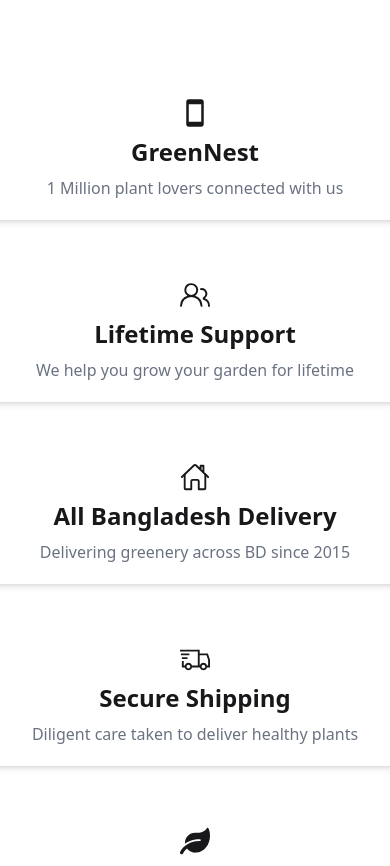
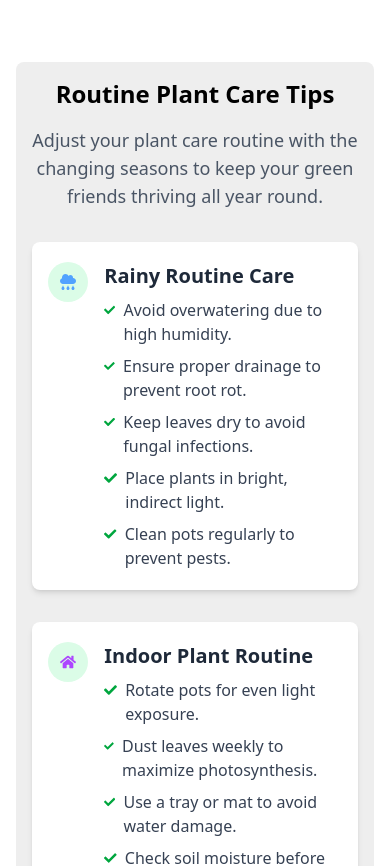
Before and after one commit to mdsheikhmohaimenulislam/Assignment-10, a React (Vite) app: page / in a window 390 px wide. Shown: the part 1040-1906 px from the top of the page. Built offline with nearby package versions, Linux system fonts and the light colour scheme; no server answers.

Commit message:
read more added

```diff
--- a/src/Components/Flower/Flower.jsx
+++ /dev/null
@@ -1,24 +0,0 @@
-import React, { use } from "react";
-import SingleFlower from "./SingleFlower";
-import { ThemeContext } from "../../Theme/ThemeContext";
-
-const flowerPromise = fetch("/Flowers.json").then((res) => res.json());
-
-const Flower = () => {
-  const flowers = use(flowerPromise);
-  const {theme} = use(ThemeContext);
-
-
-  return (
-    <div className="mb-80">
-        <h1 className={`text-5xl font-bold text-center underline mt-60 mb-20 ${theme === "dark"? "text-white" : "text-black"}`}>Beginner-Friendly Plants</h1>
-      <div className="grid grid-cols-1 md:grid-cols-2 gap-20">
-        {flowers.map((flower) => (
-          <SingleFlower key={flower.id} flower={flower} />
-        ))}
-      </div>
-    </div>
-  );
-};
-
-export default Flower;
--- a/src/Components/Flower/SingleFlower.jsx
+++ /dev/null
@@ -1,25 +0,0 @@
-import React, { use } from "react";
-import { ThemeContext } from "../../Theme/ThemeContext";
-
-const SingleFlower = ({ flower }) => {
-
-   // ${theme === "dark"? "bg-gray-600" : "bg-base-300"}
-   const {theme} = use(ThemeContext)
-
-  return (
-    <div>
-      <div className={`card shadow-sm  ${theme === "dark"? "bg-gray-600 text-white" : "bg-base-300 text-black"}`}>
-        <figure>
-          <img src={flower.image_url} alt="photo" />
-        </figure>
-        <div className="card-body">
-          <h2 className="card-title">{flower.name}</h2>
-          <p>{flower.description}</p>
-        </div>
-      </div>
-      ;
-    </div>
-  );
-};
-
-export default SingleFlower;
--- a/src/Components/Home/Home.jsx
+++ b/src/Components/Home/Home.jsx
@@ -4,6 +4,7 @@
 import CarouselSection from "../CarouselSection/CarouselSection";
 // import Flower from "../Flower/Flower";
 import GreenNest from "../GreenNest/GreenNest";
+import Routine from "../Routine /Routine";
 
 
 
@@ -15,6 +16,7 @@
       <NewPlants/>
       {/* <Flower/> */}
       {/* <PlantCareMistake/> */}
+      <Routine/>
       <GreenNest/>
     </>
   );
--- /dev/null
+++ b/src/Components/Routine /Routine.jsx
@@ -0,0 +1,84 @@
+import React, { use } from "react";
+import { FaCheck, FaSnowflake, FaSun } from "react-icons/fa";
+import { ThemeContext } from "../../Theme/ThemeContext";
+
+import { FaCloudRain, FaHome,} from "react-icons/fa";
+
+const routineData = [
+  {
+    icon: <FaCloudRain className="text-blue-400" />,
+    title: "Rainy Routine Care",
+    tips: [
+      "Avoid overwatering due to high humidity.",
+      "Ensure proper drainage to prevent root rot.",
+      "Keep leaves dry to avoid fungal infections.",
+      "Place plants in bright, indirect light.",
+      "Clean pots regularly to prevent pests.",
+    ],
+  },
+  {
+    icon: <FaHome className="text-purple-500" />,
+    title: "Indoor Plant Routine",
+    tips: [
+      "Rotate pots for even light exposure.",
+      "Dust leaves weekly to maximize photosynthesis.",
+      "Use a tray or mat to avoid water damage.",
+      "Check soil moisture before watering.",
+      "Keep away from air conditioners and heaters.",
+    ],
+  },
+];
+
+
+
+const Routine = () => {
+
+    const { theme} = use(ThemeContext);
+
+
+  return (
+    <div className={`my-16 bg-base-300 rounded-lg p-4 lg:p-8 ${
+          theme === "dark" ? "bg-gray-600 text-white" : "bg-base-300 text-black"
+        }`}>
+      <div className="text-center mb-8">
+        <h2 className={`text-2xl sm:text-3xl font-bold mb-4 ${theme === "dark" ? "text-white ": "text-black"}`}>
+          Routine Plant Care Tips
+        </h2>
+        <p className={`text-lg text-gray-600 max-w-3xl mx-auto ${theme === "dark" ? "text-white ": "text-black"}`}>
+          Adjust your plant care routine with the changing seasons to keep your
+          green friends thriving all year round.
+        </p>
+      </div>
+
+      <div className="grid grid-cols-1 md:grid-cols-2 gap-8">
+        {routineData.map((section, index) => (
+          <div
+            key={index}
+            className="bg-white rounded-lg shadow-md overflow-hidden px-4 py-5 lg:p-6"
+          >
+            <div className="flex items-start">
+              <div className="flex-shrink-0 bg-green-100 rounded-full p-3 mr-4">
+                {section.icon}
+              </div>
+              <div>
+                <h3 className="text-xl font-semibold text-gray-800 mb-2">
+                  {section.title}
+                </h3>
+                <ul className="space-y-2 text-gray-700">
+                  {section.tips.map((tip, i) => (
+                    <li key={i} className="flex items-start">
+                      <FaCheck className="text-green-600 mt-1 mr-2" />
+                      <span>{tip}</span>
+                    </li>
+                  ))}
+                </ul>
+              </div>
+            </div>
+          </div>
+        ))}
+      </div>
+    </div>
+  );
+};
+
+export default Routine;
--- a/src/Page/NewPlants/NewPlants.jsx
+++ b/src/Page/NewPlants/NewPlants.jsx
@@ -18,7 +18,7 @@
 
 
   return (
-    <div className="mt-10 mb-10">
+    <div className="mt-10">
       <h1 className={`text-5xl text-center mb-10 font-extrabold underline  ${theme ==="dark"? " text-white bg" : "text-black"}`}>
         New Plants
       </h1>
--- a/src/Page/SingleNewPlant/NewPlantDetails.jsx
+++ b/src/Page/SingleNewPlant/NewPlantDetails.jsx
@@ -40,7 +40,7 @@
   if (loading)
     return <span className="loading ml-100 loading-ring loading-xl"></span>;
 
-  return <div>{plant && <NewPlantsDetailsCard plant={plant}/>}</div>;
+  return <div  className="mt-10">{plant && <NewPlantsDetailsCard plant={plant}/>}</div>;
 };
 
 export default NewPlantDetails;
--- a/src/Page/SingleNewPlant/NewPlantsDetailsCard.jsx
+++ b/src/Page/SingleNewPlant/NewPlantsDetailsCard.jsx
@@ -1,9 +1,10 @@
 import React, { use } from "react";
 import { ThemeContext } from "../../Theme/ThemeContext";
-import { Link } from "react-router";
+import { useNavigate } from "react-router"; // ✅ for navigation
 
 const NewPlantsDetailsCard = ({ plant }) => {
   const { theme } = use(ThemeContext);
+  const navigate = useNavigate(); // ✅ init router
 
   const {
     photo,
@@ -14,46 +15,76 @@
     LastWateredDate,
     Health,
     Description,
-
     Category,
   } = plant || {};
 
-  const NextWateringDateConvert = new Date(
-    NextWateringDate
-  ).toLocaleDateString();
-  const LastWateredDateConvert = new Date(LastWateredDate).toLocaleDateString();
+  const NextWateringDateConvert = NextWateringDate
+    ? new Date(NextWateringDate).toLocaleDateString()
+    : "N/A";
+
+  const LastWateredDateConvert = LastWateredDate
+    ? new Date(LastWateredDate).toLocaleDateString()
+    : "N/A";
 
   return (
-    <div>
-      <div
-        className={` overflow-scroll card shadow-sm mb-20 p-6 ${
-          theme === "dark" ? "bg-gray-600 text-white" : "bg-base-300 text-black"
-        }`}
-      >
-        <figure>
-          <img width={400} src={photo} alt="photo" />
-        </figure>
-        <div className="card-body justify-center items-center">
-          <h2 className="card-title text-2xl">{name}</h2>
-          <p className="text-base-600 md:w-4/6">{Description}</p>
-          <div className="flex">
-            <div className="md:flex sm:flex-col space-y-3 space-x-10 ">
-              <p className="text-xl">{care}</p>
-              <p className="text-xl">{WateringFrequency}</p>
-              <p className="text-xl">{NextWateringDateConvert}</p>
-            </div>
-            <div className="md:flex flex-col  space-y-3 gap-5">
-              <p className="text-xl ml-10">{Health}</p>
-              <p className="text-xl">{Category}</p>
-              <p className="text-xl">{LastWateredDateConvert}</p>
+    <div
+      className={`min-h-[calc(100vh-210px)] rounded-xl ${
+        theme === "dark" ? "bg-gray-700 text-white" : "bg-base-200 text-black"
+      }`}
+    >
+      <div className="max-w-6xl mx-auto my-10 md:mt-20 p-6">
+        <div className="flex flex-col md:flex-row gap-8 lg:gap-16">
+          {/* Left Side – Image and Button */}
+          <div className="w-full md:w-1/2 flex flex-col items-center">
+            <img
+              src={photo}
+              alt={name}
+              className="rounded-xl w-full h-96 object-cover shadow-md"
+            />
+
+            <button
+              onClick={() => navigate("/")}
+              className="mt-4 px-4 py-2 text-sm rounded-md bg-green-600 text-white hover:bg-green-700 transition"
+            >
+              Go to Home
+            </button>
+          </div>
+
+          {/* Right Side – Details */}
+          <div className="w-full md:w-1/2 space-y-4 md:space-y-5">
+            <h2 className="text-3xl font-bold text-green-700">{name}</h2>
+
+            <p>
+              <span className="font-semibold">Category:</span> {Category}
+            </p>
+            <p>
+              <span className="font-semibold">Health:</span> {Health}
+            </p>
+            <p>
+              <span className="font-semibold">Watering Frequency:</span>{" "}
+              {WateringFrequency}
+            </p>
+            <p>
+              <span className="font-semibold">Last Watered:</span>{" "}
+              {LastWateredDateConvert}
+            </p>
+            <p>
+              <span className="font-semibold">Next Watering:</span>{" "}
+              {NextWateringDateConvert}
+            </p>
+            <p className="mt-4">
+              <span className="font-semibold">Care Level:</span> {care}
+            </p>
+
+            {/* Description */}
+            <div className="pt-4 border-t border-gray-300">
+              <h3 className="text-xl font-semibold text-green-600 mb-1">
+                Description:
+              </h3>
+              <p className="leading-relaxed">{Description}</p>
             </div>
           </div>
         </div>
-        <Link to="/">
-          <button className="btn w-full text-green-600 border-green-500">
-            Go to Home
-          </button>
-        </Link>
       </div>
     </div>
   );
--- a/src/Page/SingleNewPlant/SingleNewPlant.jsx
+++ b/src/Page/SingleNewPlant/SingleNewPlant.jsx
@@ -5,9 +5,7 @@
 
 const SingleNewPlant = ({ newPlant }) => {
   const { photo, name, Description, _id } = newPlant || {};
-  const {theme} = use(ThemeContext)
-
-
+  const { theme } = use(ThemeContext);
 
   return (
     <div>
@@ -15,17 +13,33 @@
         anchorSelect="#my-anchor-element"
         content="Go to the All Plants Section"
       />
-      <div id="my-anchor-element" className={`card  shadow-sm ${theme === "dark"? "bg-gray-600 text-white" : "bg-base-300 text-black"}`}>
+      <div
+        id="my-anchor-element"
+        className={`card  shadow-sm ${
+          theme === "dark" ? "bg-gray-600 text-white" : "bg-base-300 text-black"
+        }`}
+      >
         <figure>
           <img src={photo} alt="phot" />
         </figure>
         <div className="card-body">
           <h2 className="card-title">{name}</h2>
-          <p>{Description}</p>
-
-          <div className="text-center btn border-green-600">
-            <Link to={`/NewPlants/${_id}`}>View Details</Link>
-          </div>
+          {/* Details */}
+          <p className={`text-sm  mb-3 {
+          theme === "dark" ? "text-gray-600 text-white" : "bg-base-300 text-black"
+        }`}>
+            {Description.length > 150
+              ? `${Description.slice(0, 100)}...`
+              : Description}
+            <Link
+              to={`/NewPlants/${_id}`}
+              className={`font-bold ml-1 cursor-pointer ${
+          theme === "dark" ? "text-green-500 " : " text-green-600 "
+        }`}
+            >
+              Read More
+            </Link>
+          </p>
         </div>
       </div>
     </div>
```
Also changed, not shown: src/Components/Routine /Flower.jsx (added, +24 -0 lines), src/Components/Routine /SingleFlower.jsx (added, +25 -0 lines), src/Components/GreenNest/GreenNest.jsx (line endings or trailing spaces).
